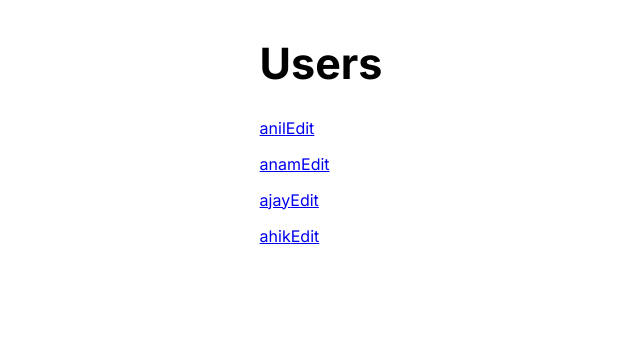
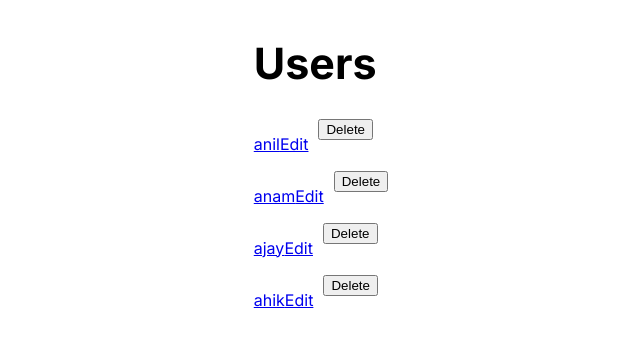
Before and after one commit to AdityaGaur7/NEXTJS-CODE, a Next.js app: page /users in a window 1280 px wide. Shown: the top 346 px of the page, without its empty margins (319-959 px from the left). Built offline with nearby package versions, Linux system fonts and the light colour scheme.

Commit message:
Integrate DELETE api

```diff
--- a/src/app/users/page.js
+++ b/src/app/users/page.js
@@ -1,4 +1,5 @@
 import Link from "next/link";
+import Button from "../../../util/Deleteuser";
 
 async function getusers() {
     let data = await fetch("http://localhost:3000/api/user");
@@ -15,10 +16,11 @@ export default async function First() {
         <div>
             <h1>Users</h1>
             {
-                users.map((it,index)=>(<div>
+                users.map((it,index)=>(<div style={{display:'flex',gap:'10px'}}>
 
                   <p>  <Link href={`users/${it.id}`}>{it.name}</Link>
                   <Link href={`users/${it.id}/update`}>Edit</Link></p>
+                 <Button id={it.id}/>
                 </div>)
 
 
--- /dev/null
+++ b/util/Deleteuser.js
@@ -0,0 +1,24 @@
+"use client"
+export default function Button(props) {
+
+   const id = props.id;
+   const deleteuser=async()=>{
+        const res = await fetch(`http://localhost:3000/api/user/${id}`, {
+            method: 'DELETE',
+            headers: {
+                'Content-Type': 'application/json',
+            },
+        });
+        const data = await res.json();
+        if (data.success) {
+           alert("success delete")
+        } else {
+           alert("user not deleted")
+        }
+   }
+    return (
+        <div>
+            <button  onClick={deleteuser}>Delete</button>
+        </div>
+    )
+}
```
